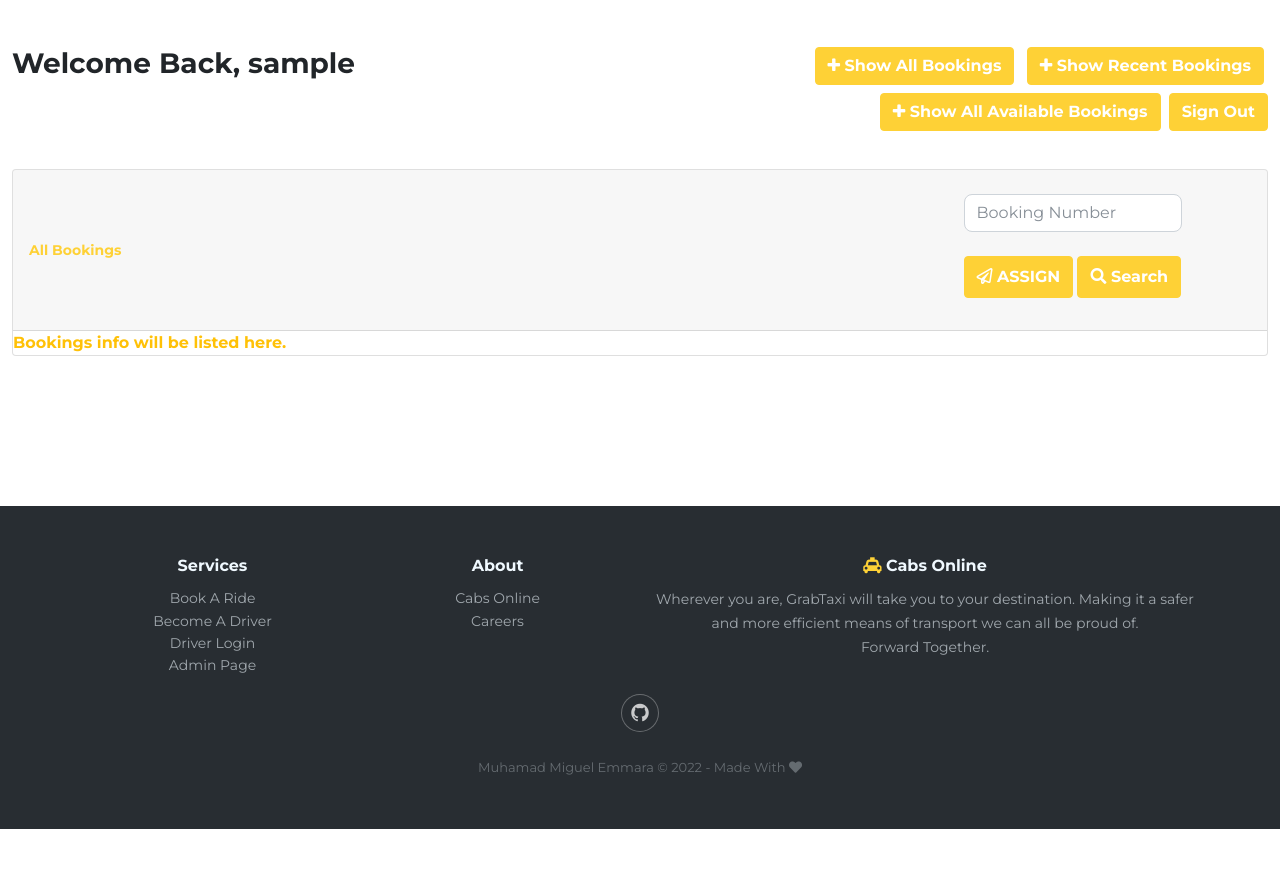
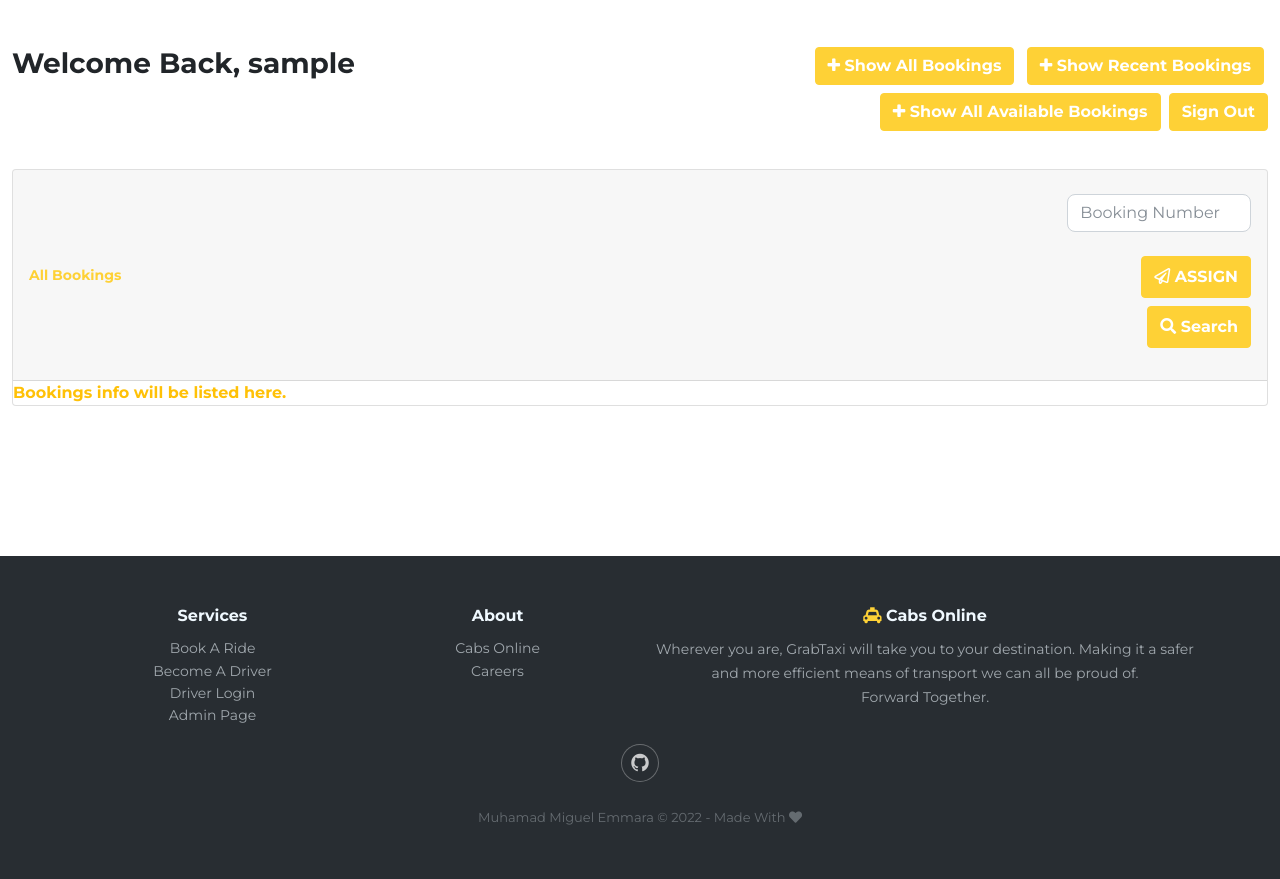
Before and after one commit to MiguelEmmara-ai/Assignment02-Comp721, a PHP site: page /admin.php in a window 1280 px wide. Shown: the part 103-982 px from the top of the page. Before the commit the page ends 932 px from the top, so only its background shows below. Run offline with PHP 8.4, Linux system fonts and the light colour scheme; the visitor is signed in with stand-in values (Sample User, id 1); some libraries are stand-ins or nearby versions; some web fonts are replaced.

Commit message:
Edit Col Size

```diff
--- a/admin.php
+++ b/admin.php
@@ -52,7 +52,7 @@ if (isset($_POST['booking-brn-number'])) {
                         <div class="col-md-4 text-start">
                             <p class="text-primary m-0 fw-bold">All Bookings</p>
                         </div>
-                        <div class="col-md-3 py-2 text-end">
+                        <div class="col-md-2 py-2 text-end">
                             <form class="form-inline" action="<?php echo htmlspecialchars($_SERVER["PHP_SELF"]); ?>" method="POST">
                                 <div class="row g-3 align-items-center">
                                     <div class="col-auto">
```
